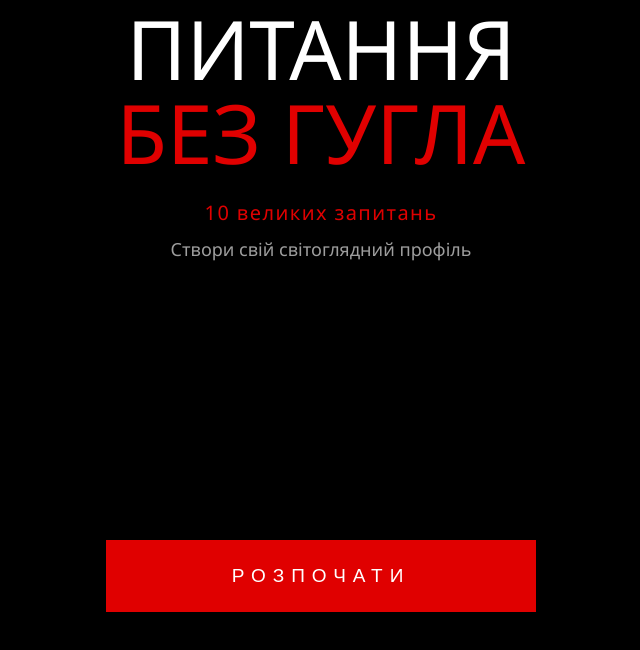
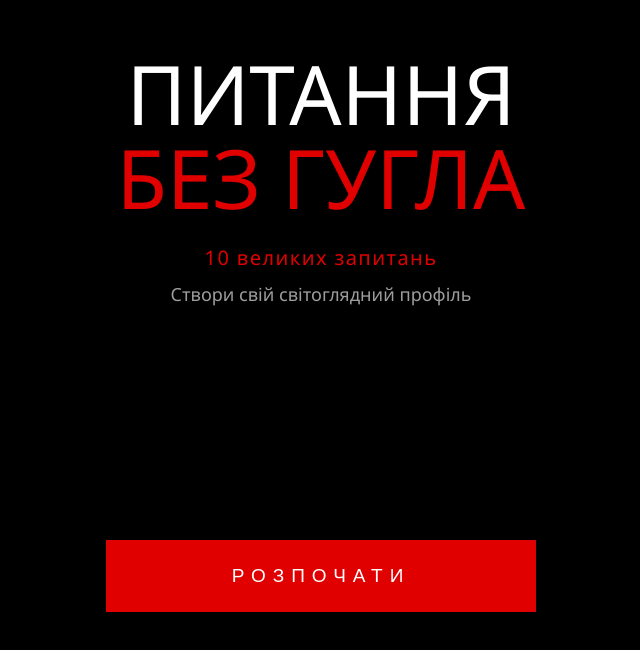
Before and after one commit to lviv-igor/bez-gugla, a plain HTML site: page index.html in a window 1280 px wide. Shown: the part 110-760 px from the top of the page, without its empty margins (319-959 px from the left). Drawn offline with Linux system fonts and the light colour scheme.

Commit message:
Update index.html

```diff
--- a/index.html
+++ b/index.html
@@ -97,7 +97,7 @@
 
   .hero-block {
     width: 100%;
-    margin-top: 5px;
+    margin-top: 50px;
     text-align: center;
   }
 
```
